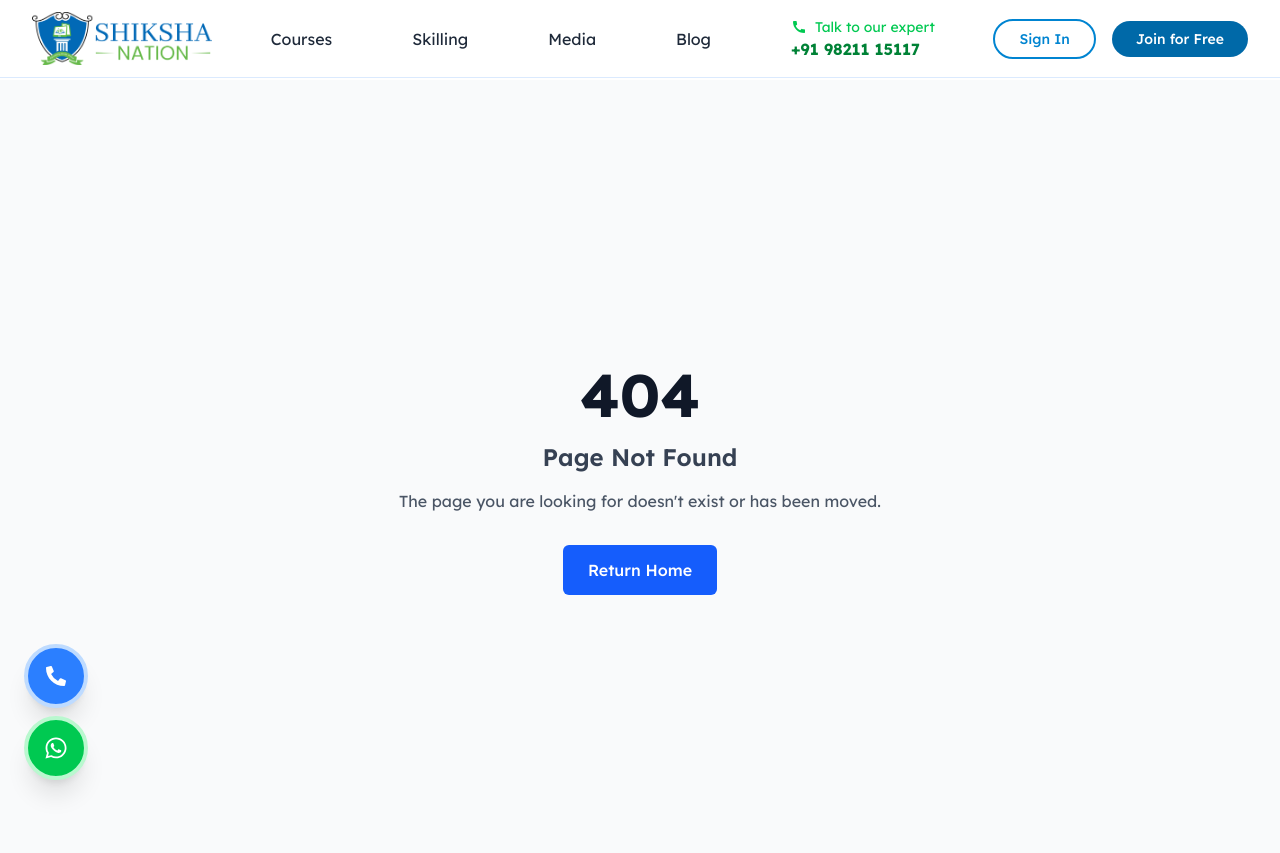
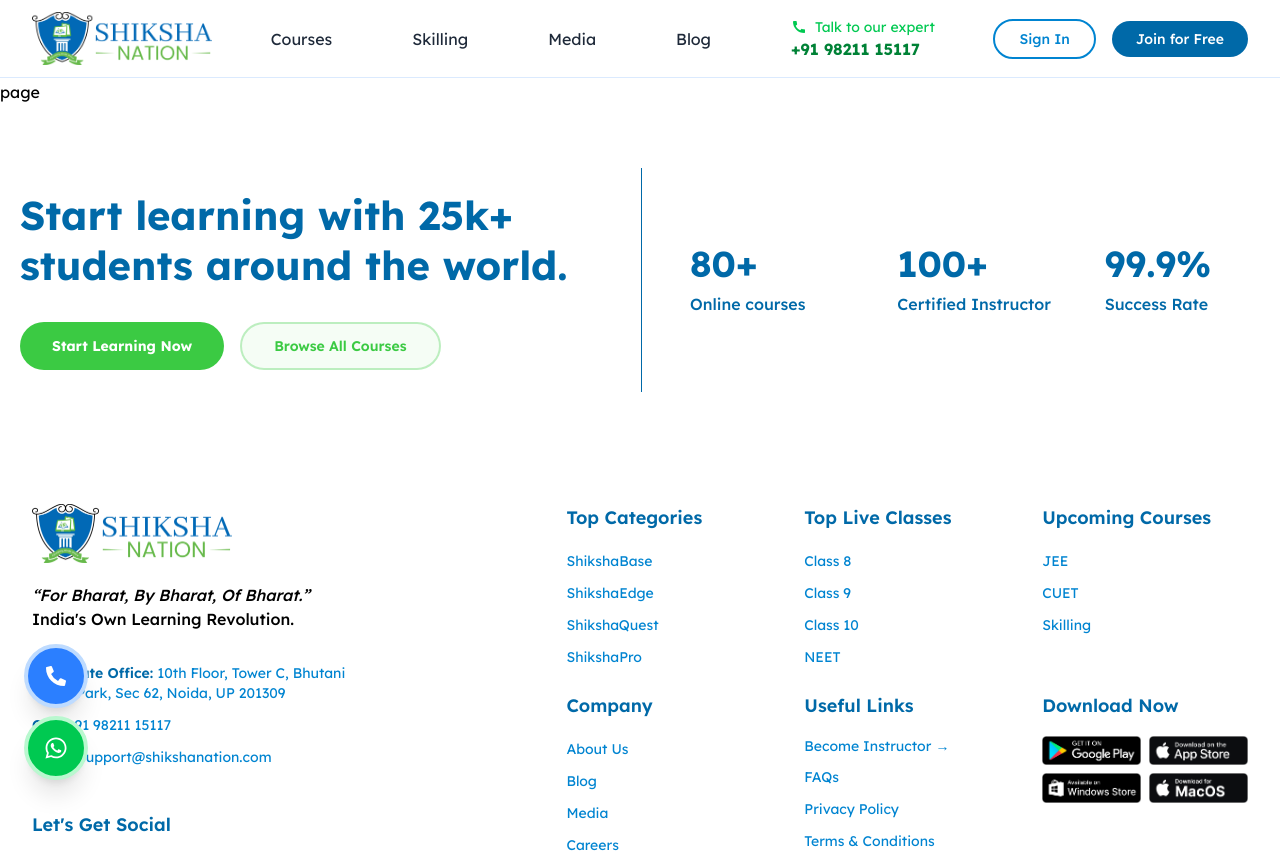
Before and after one commit to shikshanationdev/web, a Next.js app: page /refund-policy in a window 1280 px wide. Before the commit this address had no page. Shown: the top 853 px of the page. Built offline with nearby package versions, Linux system fonts and the light colour scheme.

Commit message:
Add new page components for careers, faqs, privacy policy, refund policy, and terms & conditions

```diff
--- /dev/null
+++ b/src/app/careers/page.tsx
@@ -0,0 +1,9 @@
+import React from 'react'
+
+const page = () => {
+  return (
+    <div>page</div>
+  )
+}
+
+export default page
--- /dev/null
+++ b/src/app/faqs/page.tsx
@@ -0,0 +1,9 @@
+import React from 'react'
+
+const page = () => {
+  return (
+    <div>page</div>
+  )
+}
+
+export default page
--- /dev/null
+++ b/src/app/privacy-policy/page.tsx
@@ -0,0 +1,9 @@
+import React from 'react'
+
+const page = () => {
+  return (
+    <div>page</div>
+  )
+}
+
+export default page
--- /dev/null
+++ b/src/app/refund-policy/page.tsx
@@ -0,0 +1,9 @@
+import React from 'react'
+
+const page = () => {
+  return (
+    <div>page</div>
+  )
+}
+
+export default page
--- /dev/null
+++ b/src/app/terms-conditions/page.tsx
@@ -0,0 +1,9 @@
+import React from 'react'
+
+const page = () => {
+  return (
+    <div>page</div>
+  )
+}
+
+export default page
```
